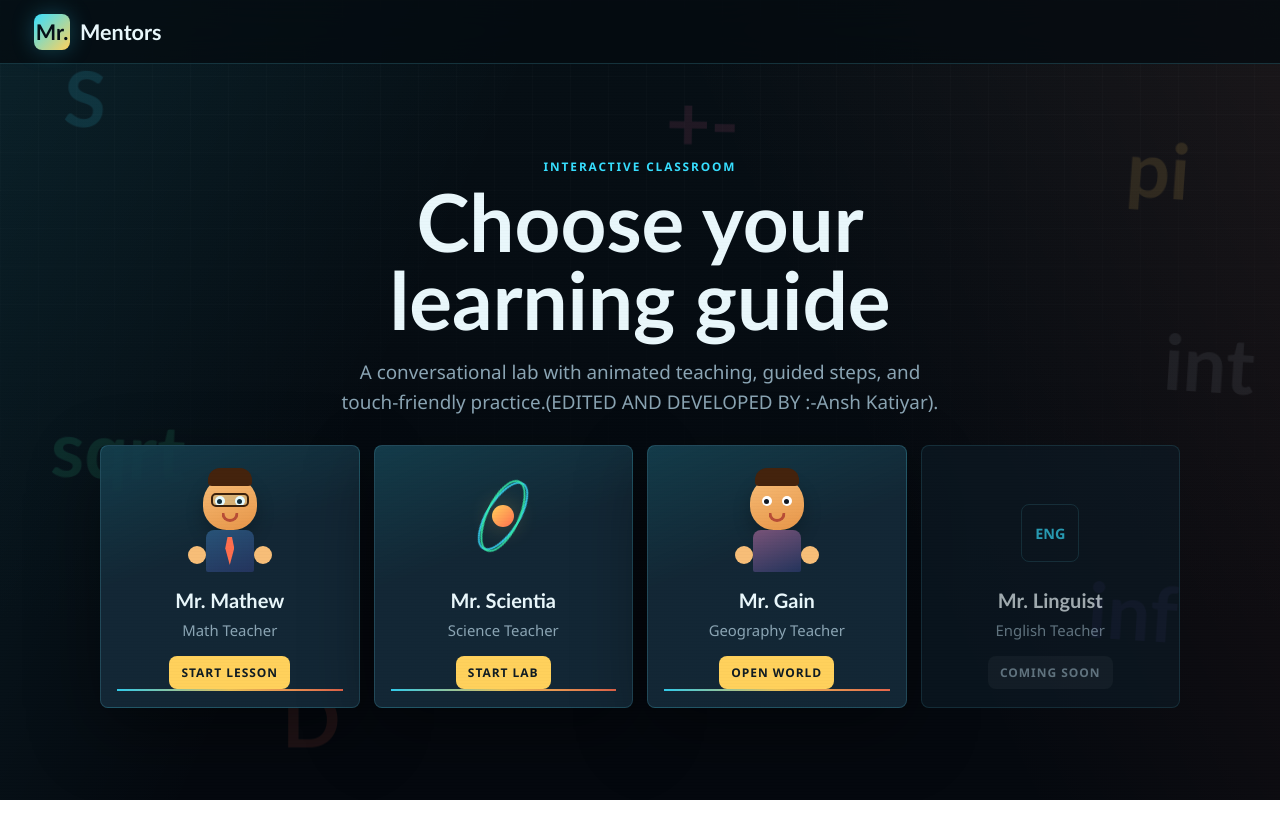
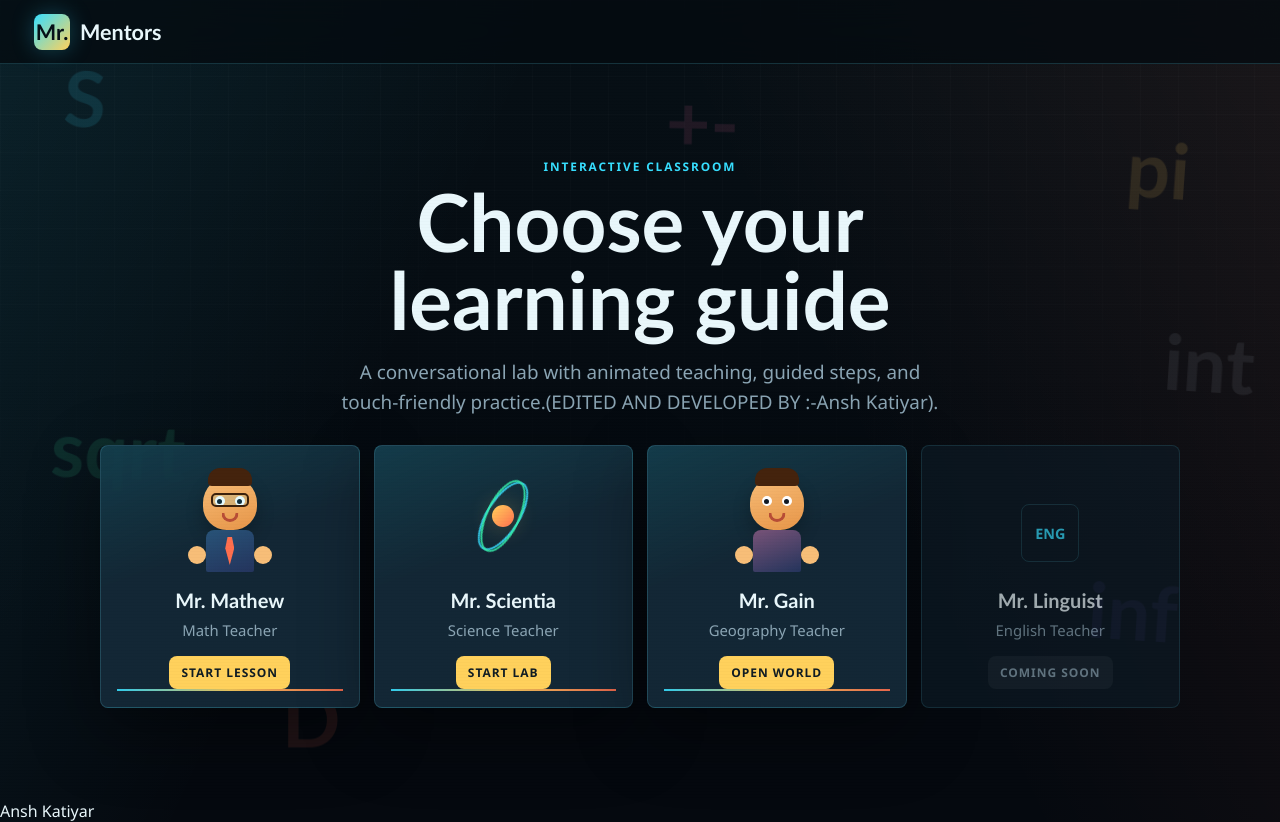
Before and after one commit to ansh4013/p1, a plain HTML site: page index.html in a window 1280 px wide. Before the commit the page ends 800 px from the top, so only its background shows below. Drawn offline with Linux system fonts and the light colour scheme.

Commit message:
Update index.html

```diff
--- a/index.html
+++ b/index.html
@@ -245,7 +245,8 @@
   <script src="js/senior/ch20-mensuration.js"></script>
   <script src="js/science.js"></script>
   <script src="js/geography.js"></script>
-
+    <div class="heads-grid">
+      <div class="head-card"><div class="head-name">Ansh Katiyar</div></div>
   <script src="js/app.js"></script>
 </body>
 </html>
```
